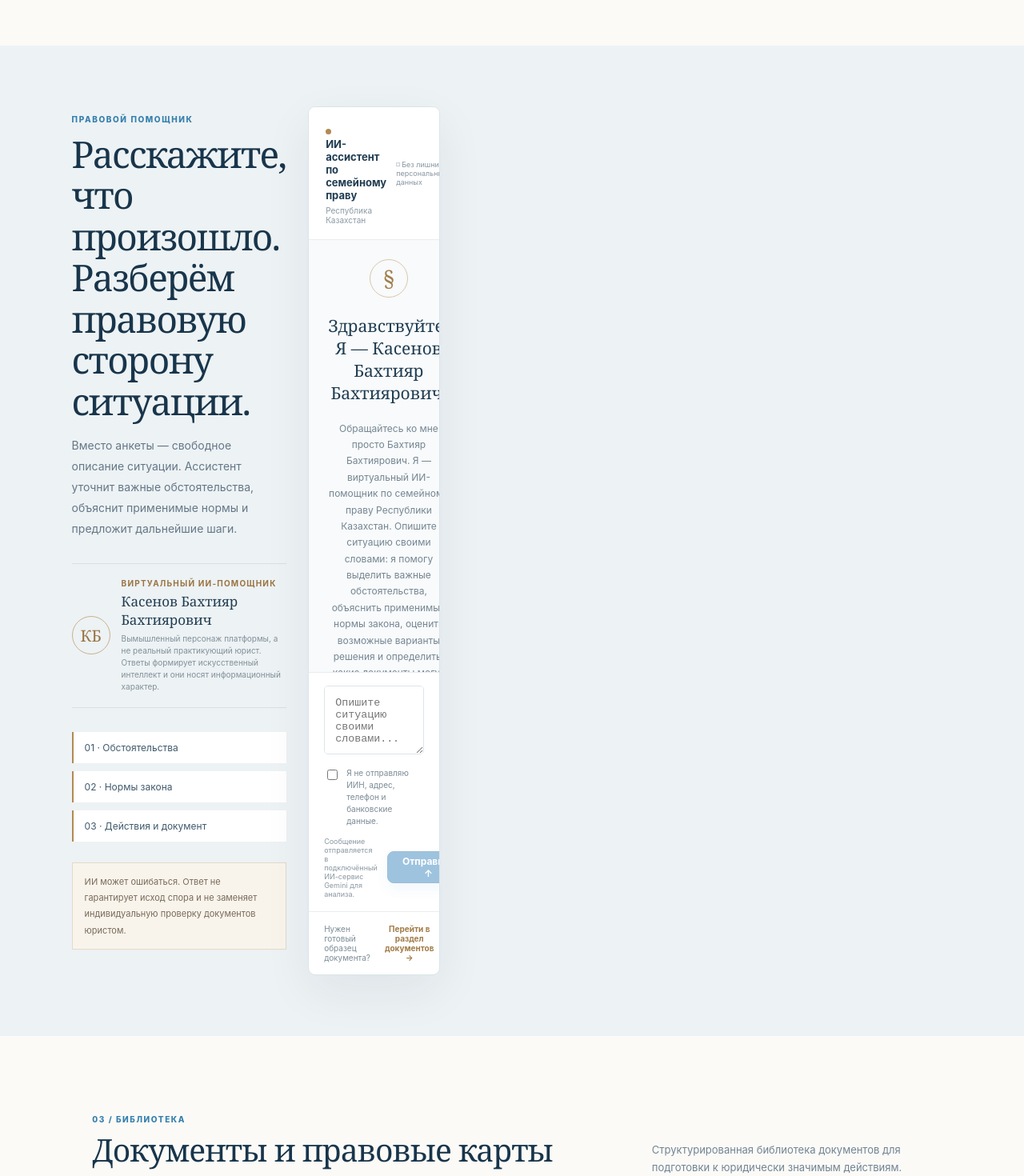
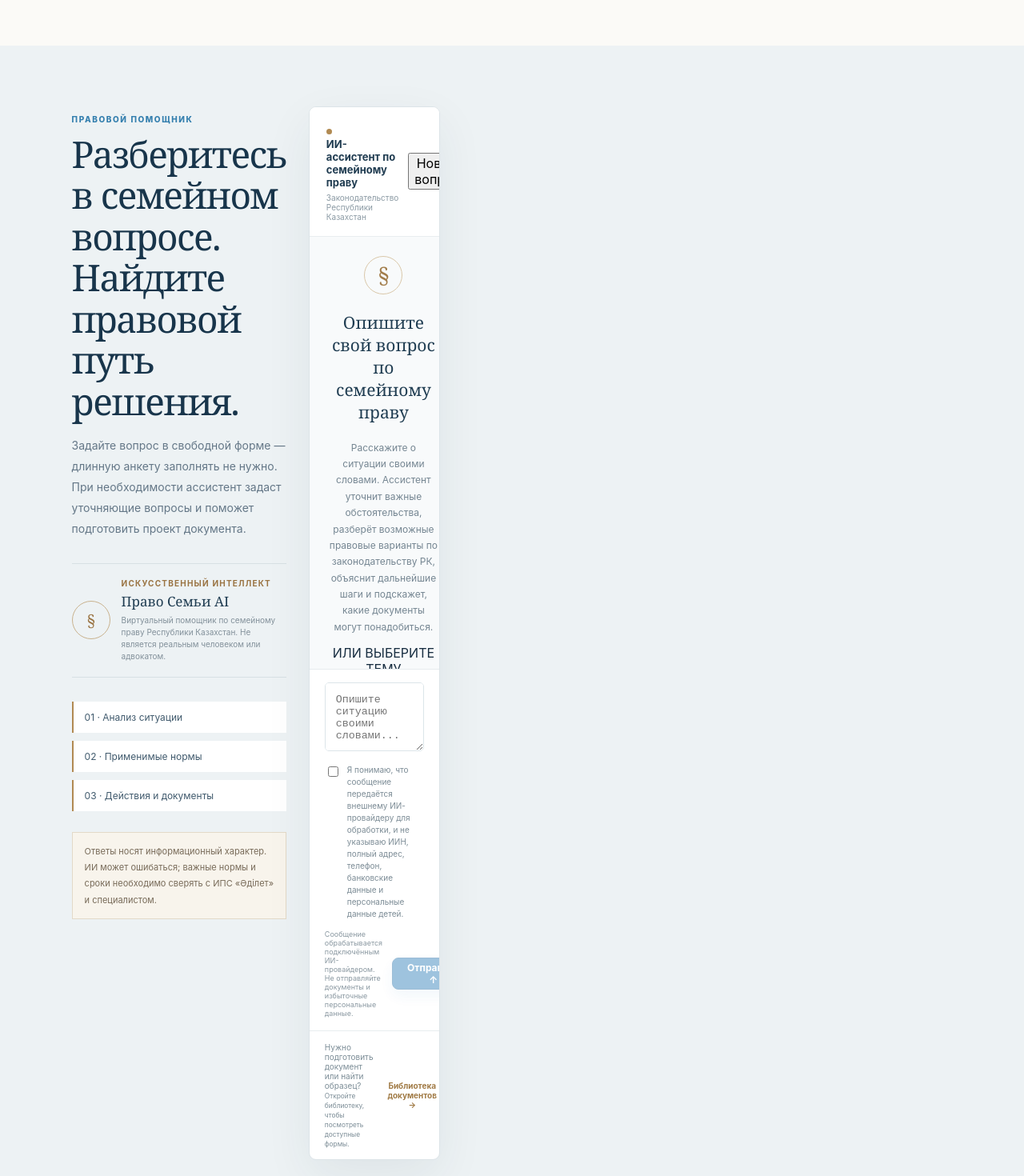
Before and after one commit to Zheka20065674/pravo-semi, a React (Vite) app: page / in a window 1280 px wide. Shown: the part 1560-3030 px from the top of the page at 80% size. Built offline with nearby package versions, Linux system fonts and the light colour scheme.

Commit message:
Redesign legal assistant interface and user flow

```diff
--- a/src/components/LegalAssistant.tsx
+++ b/src/components/LegalAssistant.tsx
@@ -3,6 +3,25 @@ import type { FormEvent } from "react";
 
 type Lang = "ru" | "kk";
 type Message = { role: "user" | "assistant"; content: string };
+
+const prompts: Record<Lang, string[]> = {
+  ru: [
+    "Хочу расторгнуть брак. Какие у меня есть варианты?",
+    "Как разделить имущество, приобретённое во время брака?",
+    "Как определить размер и порядок выплаты алиментов?",
+    "Как решается вопрос о месте жительства ребёнка?",
+    "Мне направили иск. Как подготовить отзыв?",
+    "Как заключить брачный договор?",
+  ],
+  kk: [
+    "Некені бұзғым келеді. Қандай жолдар бар?",
+    "Неке кезінде алынған мүлікті қалай бөлуге болады?",
+    "Алимент мөлшері мен төлеу тәртібі қалай анықталады?",
+    "Баланың тұрғылықты жері туралы мәселе қалай шешіледі?",
+    "Маған талап қою жіберілді. Пікірді қалай дайындауға болады?",
+    "Неке шартын қалай жасауға болады?",
+  ],
+};
 
 export default function LegalAssistant({ language, onOpenDocuments }: { language: Lang; onOpenDocuments: () => void }) {
   const isKk = language === "kk";
@@ -12,15 +31,17 @@ export default function LegalAssistant({ language, onOpenDocuments }: { language
   const [error, setError] = useState("");
   const [consent, setConsent] = useState(false);
 
-  async function send(event?: FormEvent) {
+  async function send(event?: FormEvent, suggestedText?: string) {
     event?.preventDefault();
-    const text = input.trim();
+    const text = (suggestedText ?? input).trim();
     if (!text || busy) return;
     if (!consent) {
-      setError(isKk ? "Жалғастыру үшін құпия деректерді жібермеу туралы ескертумен келісіңіз." : "Чтобы продолжить, подтвердите, что не отправляете избыточные персональные данные.");
+      setError(isKk
+        ? "Жалғастыру үшін хабарлама сыртқы ИИ қызметіне жіберілетінін түсінгеніңізді растаңыз."
+        : "Для продолжения подтвердите, что понимаете: сообщение будет передано внешнему ИИ-сервису.");
       return;
     }
-    const next = [...messages, { role: "user" as const, content: text }];
+    const next: Message[] = [...messages, { role: "user", content: text }].slice(-10);
     setMessages(next);
     setInput("");
     setBusy(true);
@@ -33,7 +54,10 @@ export default function LegalAssistant({ language, onOpenDocuments }: { language
       });
       const data = await response.json();
       if (!response.ok) throw new Error(data.error || (isKk ? "Қызмет уақытша қолжетімсіз." : "Сервис временно недоступен."));
-      setMessages([...next, { role: "assistant", content: data.answer }]);
+      if (typeof data.answer !== "string" || !data.answer.trim()) {
+        throw new Error(isKk ? "Жауап алынбады. Қайталап көріңіз." : "Не удалось получить ответ. Попробуйте ещё раз.");
+      }
+      setMessages([...next, { role: "assistant", content: data.answer }].slice(-12));
     } catch (err) {
       setError(err instanceof Error ? err.message : (isKk ? "Қате орын алды." : "Произошла ошибка."));
     } finally {
@@ -41,47 +65,79 @@ export default function LegalAssistant({ language, onOpenDocuments }: { language
     }
   }
 
+  function startNewCase() {
+    if (busy) return;
+    setMessages([]);
+    setInput("");
+    setError("");
+  }
+
   function saveAnswer(content: string) {
-    const printable = `<!doctype html><html lang="${language}"><head><meta charset="utf-8"><title>${isKk ? "Құқықтық талдау" : "Правовой разбор"}</title><style>@page{size:A4;margin:20mm}body{font:14pt/1.55 "Times New Roman",serif;color:#172b3b}h1{font-size:18pt}pre{white-space:pre-wrap;font:inherit}</style></head><body><h1>${isKk ? "Құқықтық талдау" : "Правовой разбор"}</h1><pre>${content.replace(/[&<>]/g, c => ({ "&":"&amp;","<":"&lt;",">":"&gt;" }[c]!))}</pre><p><small>${isKk ? "Ақпараттық материал. Қол қойылған заң қорытындысы емес." : "Информационный материал. Не является подписанным юридическим заключением."}</small></p><script>window.onload=()=>window.print()<\\/script></body></html>`;
+    const printable = `<!doctype html><html lang="${language}"><head><meta charset="utf-8"><title>${isKk ? "Құқықтық талдау" : "Правовой разбор"}</title><style>@page{size:A4;margin:20mm}body{font:14pt/1.55 "Times New Roman",serif;color:#172b3b}h1{font-size:18pt}pre{white-space:pre-wrap;font:inherit}</style></head><body><h1>${isKk ? "Құқықтық талдау" : "Правовой разбор"}</h1><pre>${content.replace(/[&<>]/g, c => ({ "&":"&amp;","<":"&lt;",">":"&gt;" }[c]!))}</pre><p><small>${isKk ? "Ақпараттық материал. Заңгердің жеке қорытындысы емес." : "Информационный материал. Не является индивидуальным заключением юриста."}</small></p><script>window.onload=()=>window.print()<\\/script></body></html>`;
     const w = window.open("", "_blank");
     if (!w) { setError(isKk ? "Басып шығару терезесін ашуға рұқсат беріңіз." : "Разрешите открыть окно печати."); return; }
     w.document.write(printable);
     w.document.close();
   }
 
-  const welcomeTitle = isKk
-    ? "Сәлеметсіз бе! Мен — Касенов Бахтияр Бахтияровичпін."
-    : "Здравствуйте! Я — Касенов Бахтияр Бахтиярович.";
+  const welcomeTitle = isKk ? "Отбасы құқығы бойынша сұрағыңызды жазыңыз" : "Опишите свой вопрос по семейному праву";
   const welcomeText = isKk
-    ? "Маған жай ғана Бахтияр Бахтиярович деп жүгінсеңіз болады. Мен — Қазақстан Республикасының отбасы құқығы бойынша виртуалды ИИ-көмекшісімін. Жағдайыңызды өз сөзіңізбен сипаттаңыз: маңызды мән-жайларды анықтап, заң нормаларын түсіндіріп, ықтимал шешімдер мен қажетті құжаттарды ұсынамын."
-    : "Обращайтесь ко мне просто Бахтияр Бахтиярович. Я — виртуальный ИИ-помощник по семейному праву Республики Казахстан. Опишите ситуацию своими словами: я помогу выделить важные обстоятельства, объяснить применимые нормы закона, оценить возможные варианты решения и определить, какие документы могут понадобиться.";
+    ? "Жағдайды өз сөзіңізбен баяндаңыз. Көмекші маңызды мән-жайларды анықтап, ҚР заңнамасы бойынша ықтимал құқықтық жолдарды, келесі қадамдарды және қажет болуы мүмкін құжаттарды түсіндіреді."
+    : "Расскажите о ситуации своими словами. Ассистент уточнит важные обстоятельства, разберёт возможные правовые варианты по законодательству РК, объяснит дальнейшие шаги и подскажет, какие документы могут понадобиться.";
 
   return <div className="legal-assistant-wrap">
     <div className="legal-assistant-intro">
       <p className="eyebrow">{isKk ? "ҚҰҚЫҚТЫҚ КӨМЕКШІ" : "ПРАВОВОЙ ПОМОЩНИК"}</p>
-      <h2>{isKk ? "Айтыңыз, не болды. Бірге құқықтық жолын талдаймыз." : "Расскажите, что произошло. Разберём правовую сторону ситуации."}</h2>
-      <p>{isKk ? "Сауалнама жоқ: жағдайды өз сөзіңізбен сипаттаңыз. Көмекші мән-жайларды анықтап, заң нормаларын түсіндіреді және келесі қадамдарды ұсынады." : "Вместо анкеты — свободное описание ситуации. Ассистент уточнит важные обстоятельства, объяснит применимые нормы и предложит дальнейшие шаги."}</p>
+      <h2>{isKk ? "Отбасы мәселесін түсініңіз. Құқықтық шешім жолын табыңыз." : "Разберитесь в семейном вопросе. Найдите правовой путь решения."}</h2>
+      <p>{isKk
+        ? "Еркін сұрақ қойыңыз — ұзақ сауалнама толтырудың қажеті жоқ. Қажет болса, көмекші нақтылаушы сұрақтар қойып, құжат дайындауға көмектеседі."
+        : "Задайте вопрос в свободной форме — длинную анкету заполнять не нужно. При необходимости ассистент задаст уточняющие вопросы и поможет подготовить проект документа."}</p>
       <div className="assistant-expert">
-        <span className="expert-monogram">КБ</span>
-        <div><b>{isKk ? "Виртуалды AI-көмекші" : "Виртуальный ИИ-помощник"}</b><strong>Касенов Бахтияр Бахтиярович</strong><small>{isKk ? "Виртуалды кейіпкер. Бұл нақты заңгер емес, жасанды интеллект; жауаптары ақпараттық сипатта." : "Вымышленный персонаж платформы, а не реальный практикующий юрист. Ответы формирует искусственный интеллект и они носят информационный характер."}</small></div>
+        <span className="expert-monogram">§</span>
+        <div><b>{isKk ? "ЖАСАНДЫ ИНТЕЛЛЕКТ" : "ИСКУССТВЕННЫЙ ИНТЕЛЛЕКТ"}</b><strong>Право Семьи AI</strong><small>{isKk ? "Қазақстан Республикасының отбасы құқығына маманданған виртуалды көмекші. Нақты адам немесе адвокат емес." : "Виртуальный помощник по семейному праву Республики Казахстан. Не является реальным человеком или адвокатом."}</small></div>
       </div>
-      <div className="assistant-process"><span>01 · {isKk ? "Мән-жайлар" : "Обстоятельства"}</span><span>02 · {isKk ? "Заң нормалары" : "Нормы закона"}</span><span>03 · {isKk ? "Әрекет және құжат" : "Действия и документ"}</span></div>
-      <p className="assistant-disclaimer">{isKk ? "Жасанды интеллект қате жіберуі мүмкін. Сот нәтижесіне кепілдік бермейді және адвокатпен/заңгермен жеке кеңесуді алмастырмайды." : "ИИ может ошибаться. Ответ не гарантирует исход спора и не заменяет индивидуальную проверку документов юристом."}</p>
+      <div className="assistant-process">
+        <span>01 · {isKk ? "Жағдайды талдау" : "Анализ ситуации"}</span>
+        <span>02 · {isKk ? "Қолданылатын нормалар" : "Применимые нормы"}</span>
+        <span>03 · {isKk ? "Әрекет және құжат" : "Действия и документы"}</span>
+      </div>
+      <p className="assistant-disclaimer">{isKk
+        ? "Жауаптар ақпараттық сипатта. ИИ қателесуі мүмкін; маңызды нормалар мен мерзімдерді «Әділет» жүйесінен және маманнан тексеріңіз."
+        : "Ответы носят информационный характер. ИИ может ошибаться; важные нормы и сроки необходимо сверять с ИПС «Әділет» и специалистом."}</p>
     </div>
+
     <div className="legal-chat">
-      <div className="legal-chat-head"><div><span className="chat-status"></span><b>{isKk ? "Отбасы құқығы бойынша AI-көмекші" : "ИИ-ассистент по семейному праву"}</b><small>{isKk ? "Қазақстан Республикасы" : "Республика Казахстан"}</small></div><span className="chat-lock">⌑ {isKk ? "Құпиялылықты сақтаңыз" : "Без лишних персональных данных"}</span></div>
+      <div className="legal-chat-head">
+        <div><span className="chat-status"></span><b>{isKk ? "Отбасы құқығы бойынша AI-көмекші" : "ИИ-ассистент по семейному праву"}</b><small>{isKk ? "Қазақстан Республикасы" : "Законодательство Республики Казахстан"}</small></div>
+        <button className="chat-reset" type="button" onClick={startNewCase} disabled={busy}>{isKk ? "Жаңа сұрақ" : "Новый вопрос"}</button>
+      </div>
       <div className="legal-chat-body" aria-live="polite">
-        {messages.length === 0 && <div className="chat-welcome"><span>§</span><h3>{welcomeTitle}</h3><p>{welcomeText}</p></div>}
-        {messages.map((message, index) => <div className={`chat-message ${message.role}`} key={index}><span>{message.role === "assistant" ? "§" : (isKk ? "Сіз" : "Вы")}</span><div>{message.content}{message.role === "assistant" && <button className="answer-print" type="button" onClick={() => saveAnswer(message.content)}>{isKk ? "PDF ретінде сақтау / басып шығару" : "Сохранить в PDF / распечатать"}</button>}</div></div>)}
-        {busy && <div className="chat-thinking"><span></span><span></span><span></span>{isKk ? "Талдау..." : "Анализирую ситуацию..."}</div>}
+        {messages.length === 0 && <div className="chat-welcome">
+          <span>§</span><h3>{welcomeTitle}</h3><p>{welcomeText}</p>
+          <div className="chat-suggestions-label">{isKk ? "НЕМЕСЕ ТАҚЫРЫПТЫ ТАҢДАҢЫЗ" : "ИЛИ ВЫБЕРИТЕ ТЕМУ"}</div>
+          <div className="chat-suggestions">{prompts[language].map((prompt) => <button type="button" key={prompt} onClick={() => { setInput(prompt); setError(""); }}>{prompt}<span>↗</span></button>)}</div>
+        </div>}
+        {messages.map((message, index) => <div className={`chat-message ${message.role}`} key={index}>
+          <span>{message.role === "assistant" ? "§" : (isKk ? "Сіз" : "Вы")}</span>
+          <div>{message.content}{message.role === "assistant" && <button className="answer-print" type="button" onClick={() => saveAnswer(message.content)}>{isKk ? "PDF ретінде сақтау / басып шығару" : "Сохранить в PDF / распечатать"}</button>}</div>
+        </div>)}
+        {busy && <div className="chat-thinking"><span></span><span></span><span></span>{isKk ? "Жағдай мен құқықтық нормаларды талдау..." : "Анализирую обстоятельства и правовые нормы..."}</div>}
       </div>
       <form className="legal-chat-form" onSubmit={send}>
-        <textarea value={input} onChange={e => setInput(e.target.value)} rows={3} placeholder={isKk ? "Жағдайды өз сөзіңізбен жазыңыз..." : "Опишите ситуацию своими словами..."} aria-label={isKk ? "Жағдай сипаттамасы" : "Описание ситуации"} />
-        <label className="privacy-consent"><input type="checkbox" checked={consent} onChange={e => setConsent(e.target.checked)} />{isKk ? "ЖСН, мекенжай, телефон және банк деректерін жібермеймін." : "Я не отправляю ИИН, адрес, телефон и банковские данные."}</label>
+        <textarea value={input} onChange={e => setInput(e.target.value)} rows={3} maxLength={4000} placeholder={isKk ? "Жағдайды өз сөзіңізбен жазыңыз..." : "Опишите ситуацию своими словами..."} aria-label={isKk ? "Жағдай сипаттамасы" : "Описание ситуации"} />
+        <label className="privacy-consent"><input type="checkbox" checked={consent} onChange={e => setConsent(e.target.checked)} />
+          {isKk
+            ? "Хабарлама сыртқы ИИ-провайдеріне өңдеу үшін жіберілетінін түсінемін және ЖСН, толық мекенжай, телефон, банк деректері мен балалардың жеке деректерін енгізбеймін."
+            : "Я понимаю, что сообщение передаётся внешнему ИИ-провайдеру для обработки, и не указываю ИИН, полный адрес, телефон, банковские данные и персональные данные детей."}
+        </label>
         {error && <p className="chat-error" role="alert">{error}</p>}
-        <div className="chat-form-bottom"><small>{isKk ? "Хабарлама Gemini AI қызметіне талдау үшін жіберіледі." : "Сообщение отправляется в подключённый ИИ-сервис Gemini для анализа."}</small><button className="btn btn-primary" disabled={busy || !input.trim()} type="submit">{busy ? (isKk ? "Күтіңіз..." : "Подождите...") : (isKk ? "Жіберу ↑" : "Отправить ↑")}</button></div>
+        <div className="chat-form-bottom"><small>{isKk ? "Диалог осы браузерде ғана көрсетіледі; хабарлама өңделеді Gemini API арқылы." : "Сообщение обрабатывается подключённым ИИ-провайдером. Не отправляйте документы и избыточные персональные данные."}</small>
+          <button className="btn btn-primary" disabled={busy || !input.trim()} type="submit">{busy ? (isKk ? "Талдау..." : "Анализ...") : (isKk ? "Жіберу ↑" : "Отправить ↑")}</button>
+        </div>
       </form>
-      <div className="chat-documents-link"><span>{isKk ? "Құжат үлгілері дайын ба?" : "Нужен готовый образец документа?"}</span><button type="button" onClick={onOpenDocuments}>{isKk ? "Құжаттар бөліміне өту →" : "Перейти в раздел документов →"}</button></div>
+      <div className="chat-documents-link"><span>{isKk ? "Құжат дайындау немесе үлгіні табу керек пе?" : "Нужно подготовить документ или найти образец?"}<br/><small>{isKk ? "Сәйкес құжатты таңдау үшін кітапхананы ашыңыз." : "Откройте библиотеку, чтобы посмотреть доступные формы."}</small></span>
+        <button type="button" onClick={onOpenDocuments}>{isKk ? "Құжаттар бөлімі →" : "Библиотека документов →"}</button>
+      </div>
     </div>
   </div>;
 }
```
